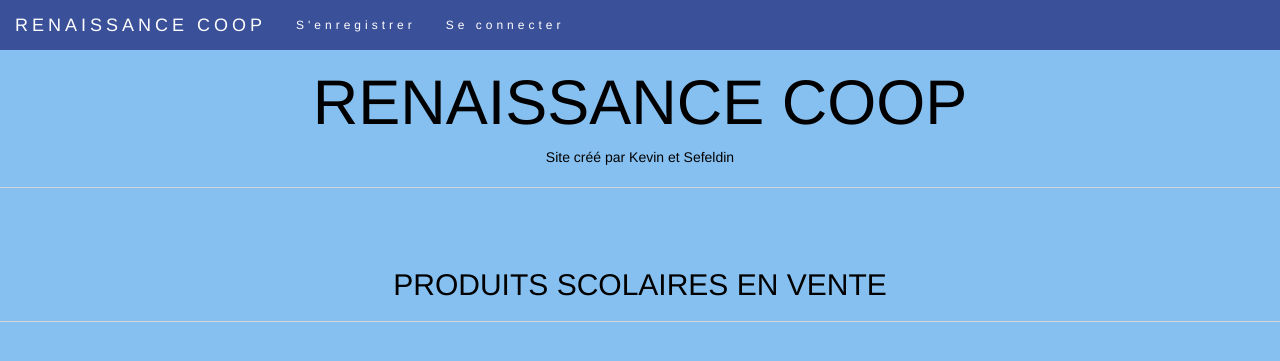
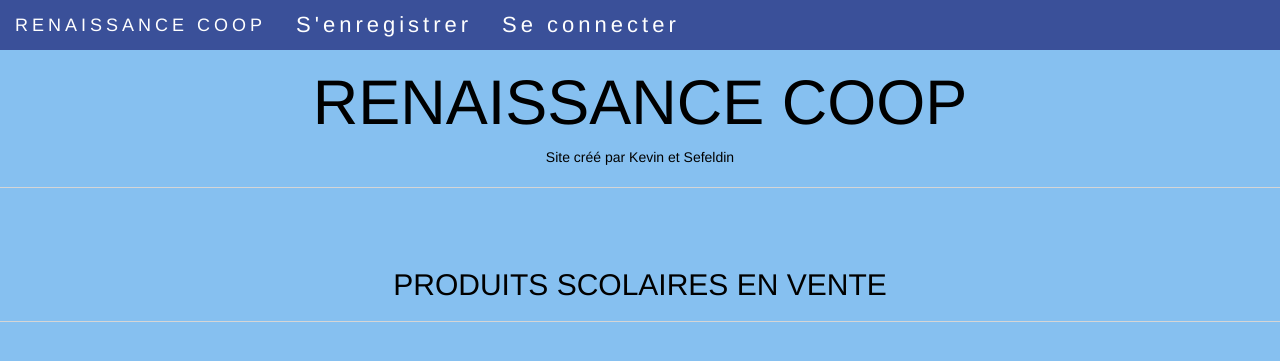
Before and after one commit to rbabaribdeb/H22-GR9-Coop, a Django app: page / in a window 1280 px wide. Shown: the top 361 px of the page. Run offline with Django 4.2, Linux system fonts and the light colour scheme; data that the repository does not hold is empty; parts of the project's set-up code (start-up, migrations or seed data) failed here and were passed over; some libraries are stand-ins or nearby versions.

Commit message:
change template

```diff
--- a/templates/base.html
+++ b/templates/base.html
@@ -31,7 +31,7 @@
       background-color: #3a5099;
       z-index: 9999;
       border: 0;
-      font-size: 12px !important;
+      font-size: 22px !important;
       line-height: 1.42857143 !important;
       letter-spacing: 4px;
       border-radius: 0;
--- a/templates/home.html
+++ b/templates/home.html
@@ -21,7 +21,7 @@
         <div class="col-sm-6" >
             <div class="thumbnail">
                 <a href="">
-                    <img src="{{produit.img.url}}" width="200" height="200" alt="Image non trouvé">
+                    <img src="{{produit.img.url}}" width="500" height="100" alt="{{produit.desc}}">
                     <div class="caption">
                         <p>{{produit.name}}<br>
                             DESCRIPTION : {{produit.desc}}<br>
```
